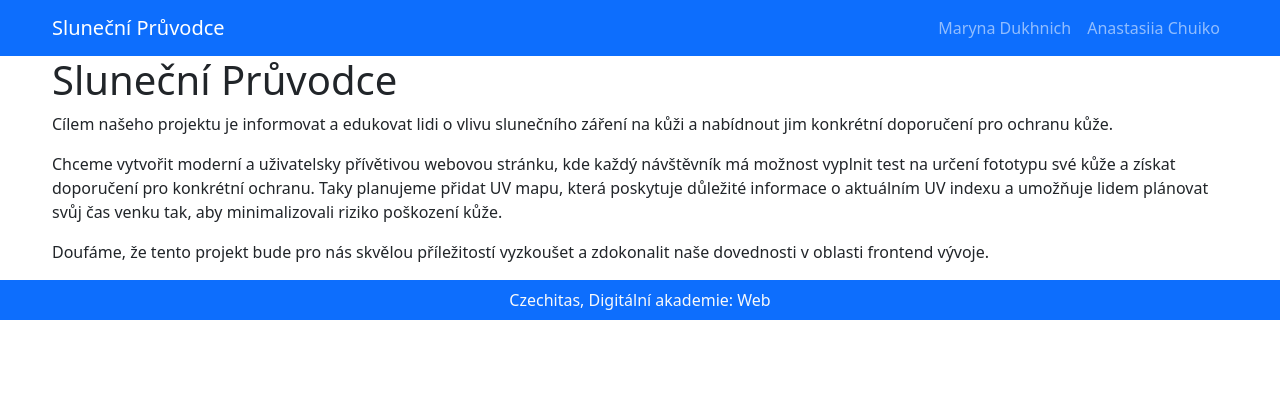
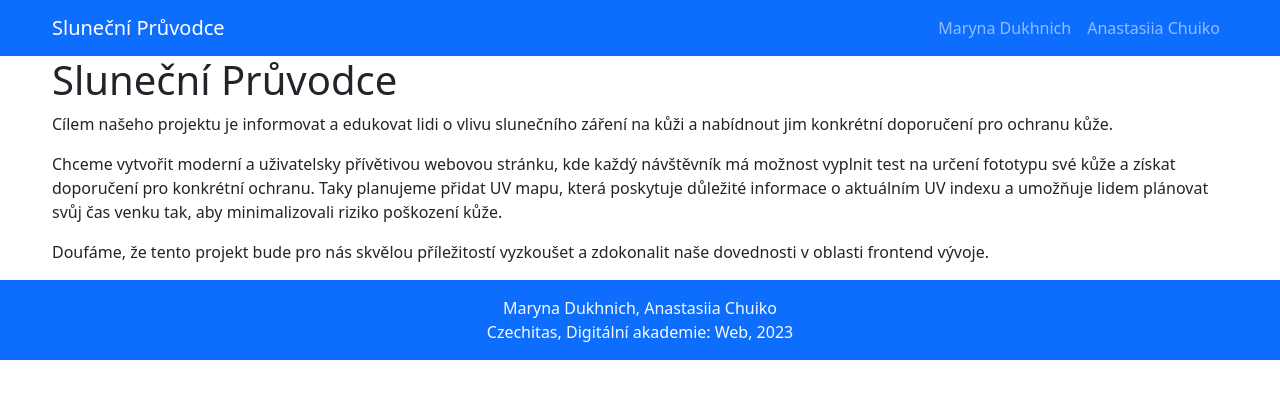
Before and after one commit to dukhnich/o-projektu, a React (Vite) app: page / in a window 1280 px wide. Shown: the top 398 px of the page. Built offline with nearby package versions, Linux system fonts and the light colour scheme.

Commit message:
change footer

```diff
--- a/src/components/Footer/index.jsx
+++ b/src/components/Footer/index.jsx
@@ -6,9 +6,11 @@ import NavDropdown from 'react-bootstrap/NavDropdown';
 
 function Footer() {
   return (
-    <Navbar bg="primary">
-        <p className='mx-auto mb-0 text-light'>Czechitas, Digitální akademie: Web</p>
-    </Navbar>
+    <div className='p-3 mb-2 bg-primary text-light text-center'>
+      Maryna Dukhnich, Anastasiia Chuiko
+      <br />
+      Czechitas, Digitální akademie: Web, 2023
+    </div>
   );
 }
 
```
